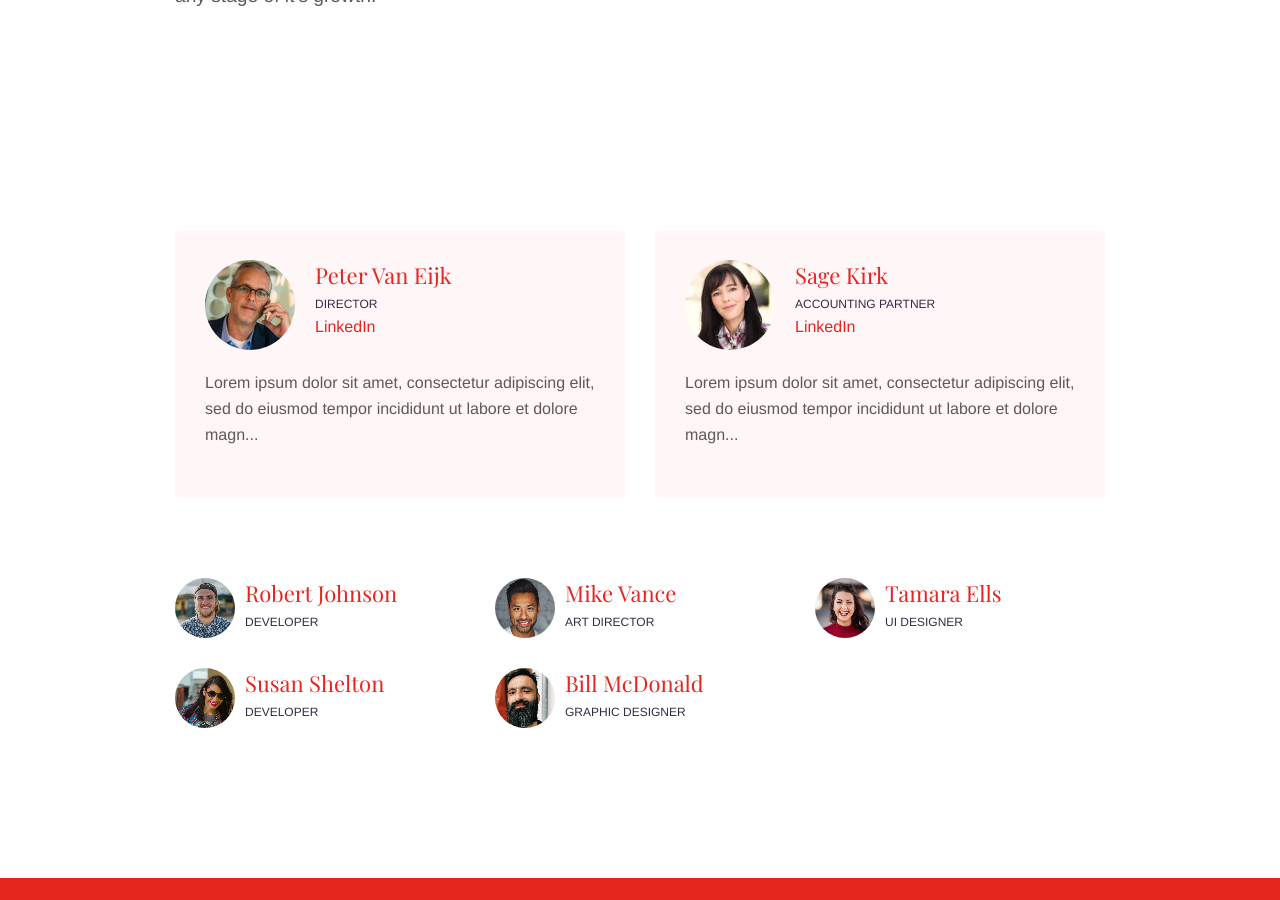
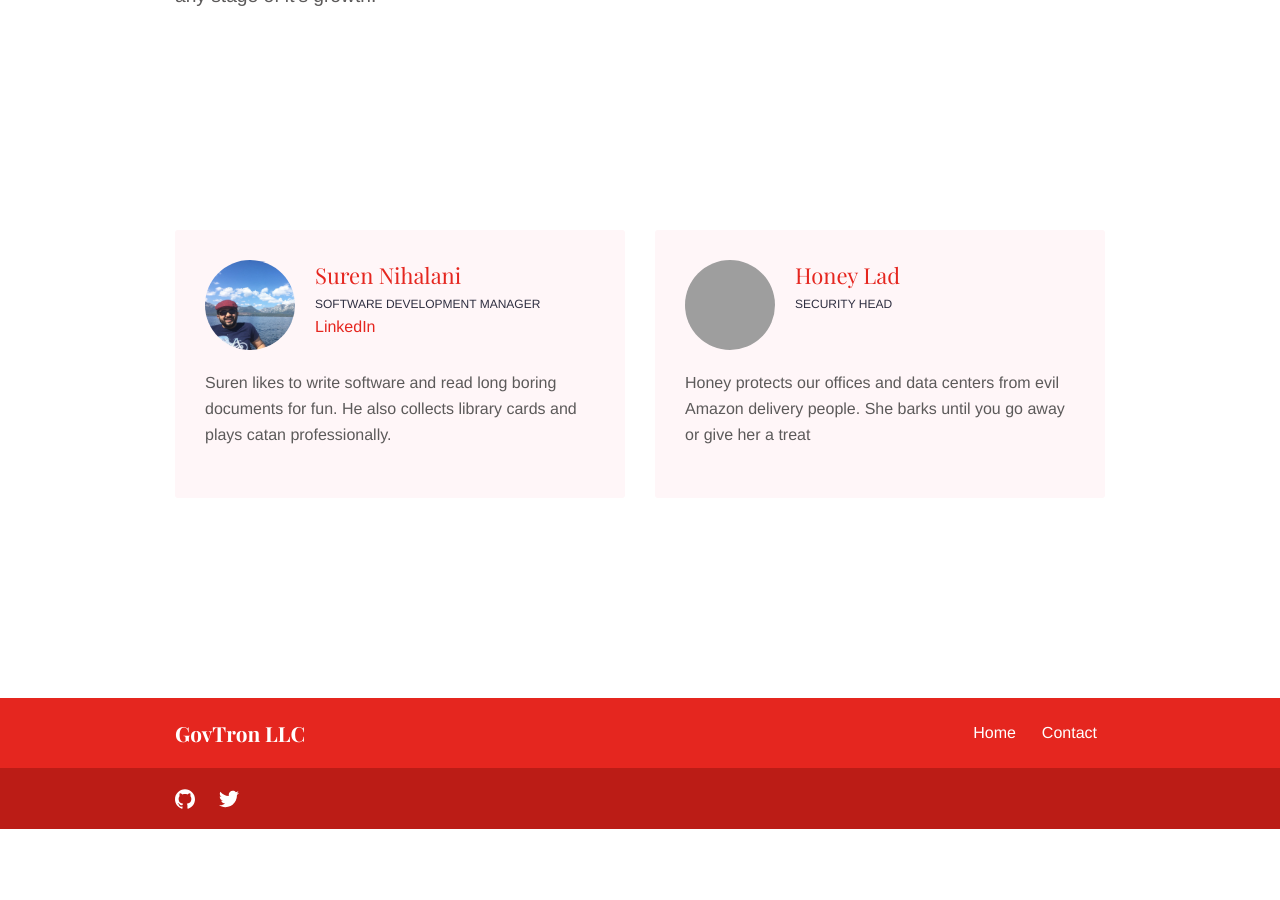
Before and after one commit to GovTron/govtron.github.io, a Jekyll site: the page built from docs/team.md, in a window 1280 px wide and 900 px high, scrolled down 467 px. Built offline with Jekyll 4.4.1, drawn with Linux system fonts in a browser that asks for light colours; after the commit the page ends 1296 px from its top, so only the background shows below that; grey boxes are pictures that could not be loaded.

Commit message:
Add team page

```diff
--- a/docs/_data/menus.yml
+++ b/docs/_data/menus.yml
@@ -8,6 +8,9 @@ main:
   - name: "Contact"
     url: "/contact/"
     weight: 5
+  - name: "Team"
+    url: "/team/"
+    weight: 3
 
 footer:
   - name: "Home"
--- a/docs/_layouts/teams.html
+++ b/docs/_layouts/teams.html
@@ -36,7 +36,7 @@ bodyClass: "page-teams"
                     <a target="_blank" href="{{ team.linkedinurl }}" rel="noreferrer">LinkedIn</a>
                     {% endif %}
                 </div>
-                <div class="team-content">{{ team.content | truncate: 120 }}</div>
+                <div class="team-content">{{ team.content | truncate: 200 }}</div>
             </div>
         </div>
         {% endfor %}
--- a/docs/_team/bill-mcdonald.md
+++ /dev/null
@@ -1,14 +0,0 @@
----
-title: "Bill McDonald"
-date: 2018-11-19T10:47:58+10:00
-draft: false
-image: "images/team/nonsap-visuals-kMJp7620W6U-unsplash.jpg"
-jobtitle: "Graphic Designer"
-linkedinurl: ""
-weight: 7
-layout: team
----
-
-Lorem ipsum dolor sit amet, consectetur adipiscing elit, sed do eiusmod tempor incididunt ut labore et dolore magna aliqua. Ut enim ad minim veniam, quis nostrud exercitation ullamco laboris nisi ut aliquip ex ea commodo consequat.
-
-Duis aute irure dolor in reprehenderit in voluptate velit esse cillum dolore eu fugiat nulla pariatur. Excepteur sint occaecat cupidatat non proident, sunt in culpa qui officia deserunt mollit anim id est laborum.
--- /dev/null
+++ b/docs/_team/honey-lad.md
@@ -0,0 +1,11 @@
+---
+title: "Honey Lad"
+date: 2018-12-20T13:45:06+10:00
+draft: false
+image: "images/team/honey.jpg"
+jobtitle: "Security Head"
+promoted: true
+weight: 9
+---
+Honey protects our offices and data centers from evil Amazon delivery people.
+She barks until you go away or give her a treat
--- a/docs/_team/mike-vance.md
+++ /dev/null
@@ -1,11 +0,0 @@
----
-title: "Mike Vance"
-date: 2018-12-20T13:44:30+10:00
-draft: false
-image: "images/team/joseph-gonzalez-399972-unsplash.jpg"
-jobtitle: "Art Director"
-linkedinurl: ""
-weight: 3
----
-
-Lorem ipsum dolor sit amet, consectetur adipiscing elit, sed do eiusmod tempor incididunt ut labore et dolore magna aliqua. Bibendum arcu vitae elementum curabitur vitae nunc sed. Tortor at risus viverra adipiscing at in.
--- a/docs/_team/peter-van-eijk.md
+++ /dev/null
@@ -1,15 +0,0 @@
----
-title: "Peter Van Eijk"
-date: 2018-11-19T10:47:58+10:00
-draft: false
-image: "images/team/peter-van-eijk-711986-unsplash.jpg"
-jobtitle: "Director"
-linkedinurl: "https://www.linkedin.com/"
-promoted: true
-weight: 1
-layout: team
----
-
-Lorem ipsum dolor sit amet, consectetur adipiscing elit, sed do eiusmod tempor incididunt ut labore et dolore magna aliqua. Ut enim ad minim veniam, quis nostrud exercitation ullamco laboris nisi ut aliquip ex ea commodo consequat.
-
-Duis aute irure dolor in reprehenderit in voluptate velit esse cillum dolore eu fugiat nulla pariatur. Excepteur sint occaecat cupidatat non proident, sunt in culpa qui officia deserunt mollit anim id est laborum.
--- a/docs/_team/robert-johnson.md
+++ /dev/null
@@ -1,11 +0,0 @@
----
-title: "Robert Johnson"
-date: 2018-12-20T13:44:23+10:00
-draft: false
-image: "images/team/vince-fleming-613817-unsplash.jpg"
-jobtitle: "Developer"
-linkedinurl: "https://www.linkedin.com/"
-weight: 3
----
-
-Lorem ipsum dolor sit amet, consectetur adipiscing elit, sed do eiusmod tempor incididunt ut labore et dolore magna aliqua. Bibendum arcu vitae elementum curabitur vitae nunc sed. Tortor at risus viverra adipiscing at in.
--- a/docs/_team/sage-kirk.md
+++ /dev/null
@@ -1,12 +0,0 @@
----
-title: "Sage Kirk"
-date: 2018-11-19T10:47:58+10:00
-draft: false
-image: "images/team/sage-kirk-485982-unsplash.jpg"
-jobtitle: "Accounting Partner"
-linkedinurl: "https://www.linkedin.com/example2"
-promoted: true
-weight: 2
----
-
-Lorem ipsum dolor sit amet, consectetur adipiscing elit, sed do eiusmod tempor incididunt ut labore et dolore magna aliqua. Bibendum arcu vitae elementum curabitur vitae nunc sed. Tortor at risus viverra adipiscing at in.
--- /dev/null
+++ b/docs/_team/suren-nihalani.md
@@ -0,0 +1,14 @@
+---
+title: "Suren Nihalani"
+date: 2018-11-19T10:47:58+10:00
+draft: false
+image: "images/team/suren.jpg"
+jobtitle: "Software Development Manager"
+linkedinurl: "linkedin.com/in/SurenNihalani"
+weight: 7
+layout: team
+promoted: true
+---
+
+Suren likes to write software and read long boring documents for fun.
+He also collects library cards and plays catan professionally.
--- a/docs/_team/susan-shelton.md
+++ /dev/null
@@ -1,10 +0,0 @@
----
-title: "Susan Shelton"
-date: 2018-12-20T13:45:06+10:00
-draft: false
-image: "images/team/cristian-newman-94319-unsplash.jpg"
-jobtitle: "Developer"
-weight: 5
----
-
-Lorem ipsum dolor sit amet, consectetur adipiscing elit, sed do eiusmod tempor incididunt ut labore et dolore magna aliqua. Bibendum arcu vitae elementum curabitur vitae nunc sed. Tortor at risus viverra adipiscing at in.
--- a/docs/_team/tamara-ells.md
+++ /dev/null
@@ -1,10 +0,0 @@
----
-title: "Tamara Ells"
-date: 2018-12-20T13:44:55+10:00
-draft: false
-image: "images/team/michael-dam-258165-unsplash.jpg"
-jobtitle: "UI Designer"
-weight: 4
----
-
-Lorem ipsum dolor sit amet, consectetur adipiscing elit, sed do eiusmod tempor incididunt ut labore et dolore magna aliqua. Bibendum arcu vitae elementum curabitur vitae nunc sed. Tortor at risus viverra adipiscing at in.
```
Also changed, not shown: docs/images/team/cristian-newman-94319-unsplash.jpg (deleted), docs/images/team/joseph-gonzalez-399972-unsplash.jpg (deleted), docs/images/team/michael-dam-258165-unsplash.jpg (deleted), docs/images/team/nonsap-visuals-kMJp7620W6U-unsplash.jpg (deleted), docs/images/team/peter-van-eijk-711986-unsplash.jpg (deleted), docs/images/team/sage-kirk-485982-unsplash.jpg (deleted), docs/images/team/sung-wang-g4DgCF90EM4-unsplash.jpg (deleted), docs/images/team/suren.jpg (added), 1 other file.
